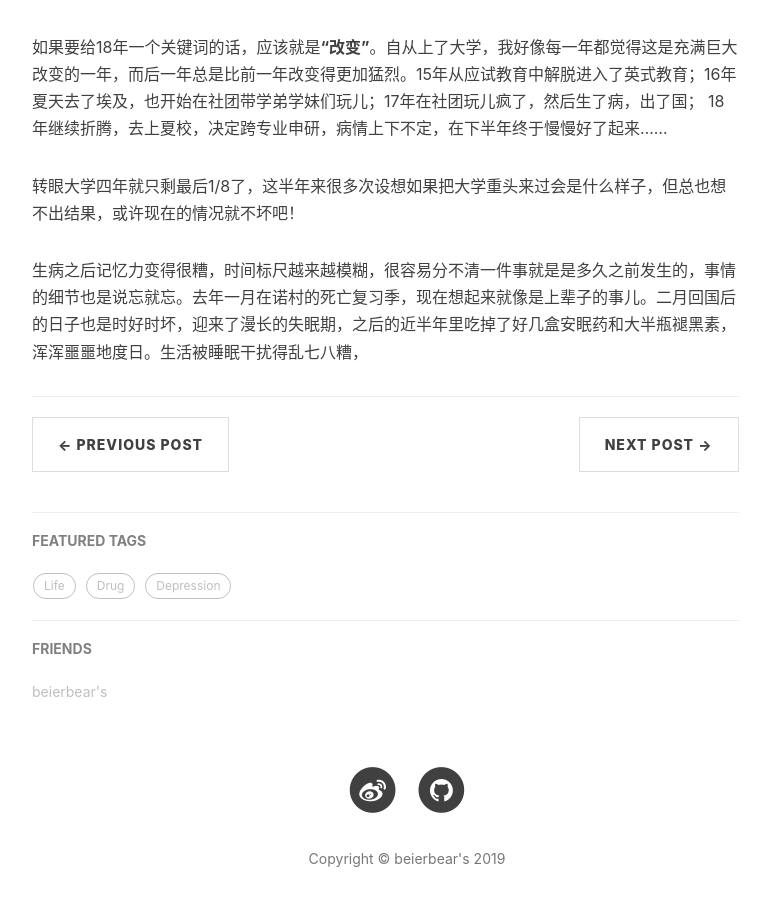
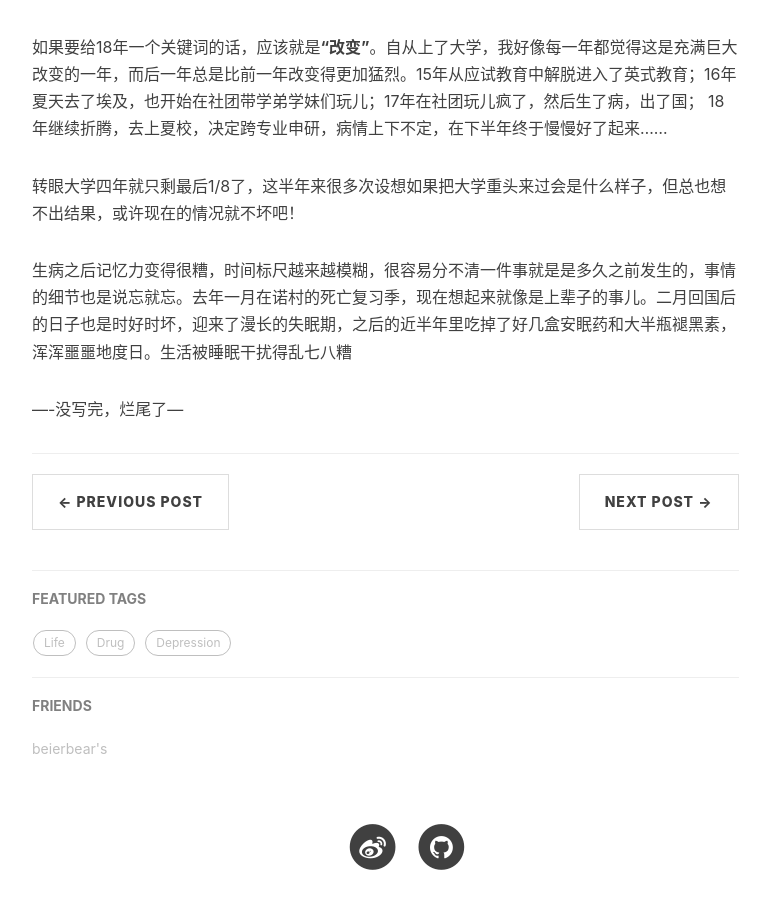
Before and after one commit to beierbear/beierbear.github.io, a Jekyll site: the page built from _posts/2019-01-19-与2018的漫长告别.md, in a window 1280 px wide and 900 px high, scrolled down 789 px. Shown: the whole window, without its empty margins (233-1003 px from the left). Built offline with Jekyll 4.4.1, drawn with Linux system fonts in a browser that asks for light colours; nearby versions of some CDN libraries; comment, search, counter and statistics services are not loaded.

Commit message:
11111
11

```diff
--- a/_posts/2019-01-19-与2018的漫长告别.md
+++ b/_posts/2019-01-19-与2018的漫长告别.md
@@ -23,4 +23,8 @@ tags:
 
 
 
-生病之后记忆力变得很糟，时间标尺越来越模糊，很容易分不清一件事就是是多久之前发生的，事情的细节也是说忘就忘。去年一月在诺村的死亡复习季，现在想起来就像是上辈子的事儿。二月回国后的日子也是时好时坏，迎来了漫长的失眠期，之后的近半年里吃掉了好几盒安眠药和大半瓶褪黑素，浑浑噩噩地度日。生活被睡眠干扰得乱七八糟，
+生病之后记忆力变得很糟，时间标尺越来越模糊，很容易分不清一件事就是是多久之前发生的，事情的细节也是说忘就忘。去年一月在诺村的死亡复习季，现在想起来就像是上辈子的事儿。二月回国后的日子也是时好时坏，迎来了漫长的失眠期，之后的近半年里吃掉了好几盒安眠药和大半瓶褪黑素，浑浑噩噩地度日。生活被睡眠干扰得乱七八糟
+
+
+
+----没写完，烂尾了---
```
Also changed, not shown: _posts/2019-05-17-忧郁彗星撞地球.md (+1 -1 lines).
